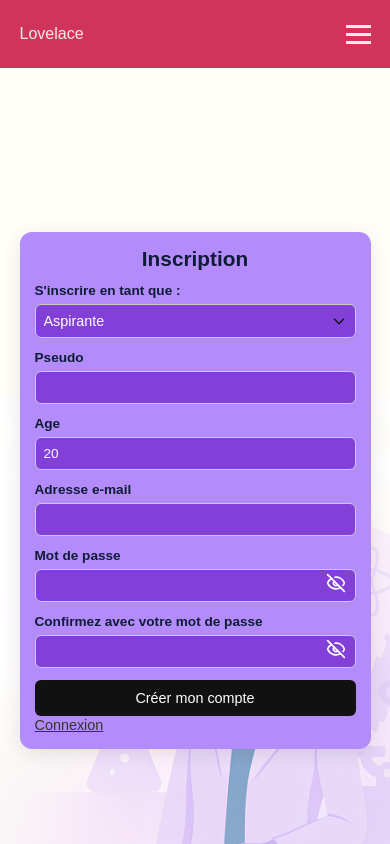
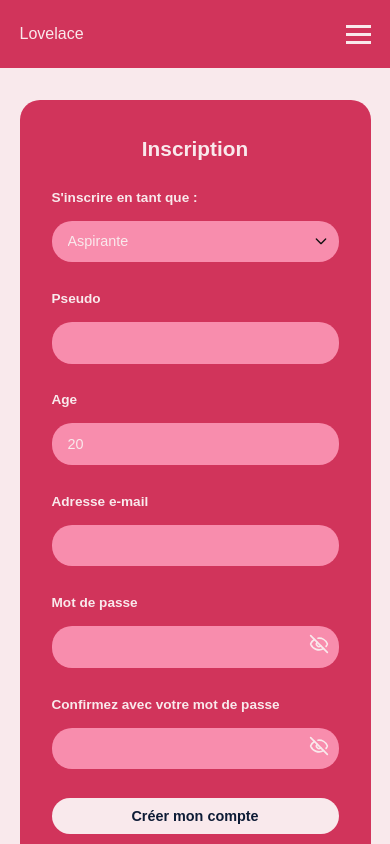
Before and after one commit to Elessiah/Lovelace, a Next.js app: page /register in a window 390 px wide. Shown: the top 844 px of the page. Built offline with nearby package versions, Linux system fonts and the light colour scheme; no server answers.

Commit message:
Unification du CSS sur pages connexion et register

```diff
--- a/src/app/globals.css
+++ b/src/app/globals.css
@@ -7,12 +7,12 @@
 
 }
 
-@media (prefers-color-scheme: dark) {
+/*@media (prefers-color-scheme: dark) {
   :root {
     --background: #0E1C36;
     --foreground: #F9E9EC;
   }
-}
+}*/
 
 html,
 body {
--- a/src/app/login/login.css
+++ b/src/app/login/login.css
@@ -1,20 +1,18 @@
 .div-container {
-    width: 100%;
-    height: 100vh;
-    background-image: url('../../../public/backgroundMobile.webp');
-    background-size: cover;
-    background-position: center;
+    /*background-image: url('../../../public/backgroundMobile.webp');*/
+    /*background-size: cover;*/
+    /*background-position: center;*/
 }
 
 .login-container {
     display: flex;
     justify-content: center;
     align-items: center;
-    height: 100vh;
+    height: 70vh;
 }
 
-@media (min-width: 1024px) {
+/*@media (min-width: 1024px) {
     .div-container {
         background-image: url("../../../public/backgroundHD.webp");
     }
-}
+}*/
--- a/src/app/login/page.tsx
+++ b/src/app/login/page.tsx
@@ -7,7 +7,6 @@ import "./login.css";
 export default function Login() {
   return (
       <div className={"div-container"}>
-        <Header />
         <div className={"login-container"}>
           <LoginMenu endpoint={"/api/login"} />
         </div>
--- a/src/app/register/register.css
+++ b/src/app/register/register.css
@@ -1,20 +1,19 @@
 .div-container {
+    margin-top: 2rem;
     width: 100%;
-    height: 100vh;
-    background-image: url('../../../public/backgroundMobile.webp');
+    /*background-image: url('../../../public/backgroundMobile.webp');
     background-size: cover;
-    background-position: center;
+    background-position: center;*/
 }
 
 .register-container {
     display: flex;
     justify-content: center;
     align-items: center;
-    height: 100vh;
 }
 
-@media (min-width: 1024px) {
+/*@media (min-width: 1024px) {
     .div-container {
         background-image: url("../../../public/backgroundHD.webp");
     }
-}
+}*/
--- a/src/components/Menu.css
+++ b/src/components/Menu.css
@@ -1,32 +1,32 @@
 .container {
-    max-width: 420px;
     width: 90%;
-    background: #b38bfa; /* teinte plus douce que mediumpurple */
-    border-radius: 16px;
+    background: var(--cherry);
+    border-radius: 20px;
     padding: 20px;
     margin: 0 auto;
-    box-shadow: 0 4px 20px rgba(0,0,0,0.1);
 }
 
 .title-menu {
     text-align: center;
     font-size: 1.5rem;
-    margin-bottom: 12px;
+    color: var(--background);
+    margin: 0.3rem 1rem 1rem 1rem;
 }
 
 .input-container {
-    margin: 12px 0;
+    margin: 1.8rem 0;
 }
 
 form label {
     font-weight: 600;
     font-size: 0.95rem;
+    color: var(--background);
 }
 
 .input-font {
     display: block;
     font-size: 0.85rem;
-    margin-bottom: 6px;
+    margin-bottom: 1rem;
 }
 
 .password-wrapper {
@@ -37,13 +37,17 @@ form label {
 
 .input-input {
     width: 100%;
-    padding: 10px 38px 10px 10px; /* espace pour l’icône */
-    border-radius: 6px;
-    border: 1px solid #ccc;
+    padding: 0.8rem 1rem; /* espace pour l’icône */
+    border-radius: 20px;
+    border: none;
     font-size: 0.9rem;
     box-sizing: border-box;
-    background: #8240d8;
-    color: #fff;
+    background: var(--pink);
+    color: var(--background);
+}
+
+.input-input:focus {
+    outline-color: var(--background);
 }
 
 .toggle-password {
@@ -53,7 +57,7 @@ form label {
     border: none;
     cursor: pointer;
     font-size: 1.1rem;
-    color: #fff;
+    color: var(--background);
     padding: 0;
 }
 
@@ -65,17 +69,17 @@ form label {
     display: grid;
     grid-template-columns: 1fr 1fr;
     gap: 12px;
-    margin-bottom: 8px;
+    margin-bottom: 0.5rem;
 }
 
 .select-role {
     width: 100%;
-    padding: 10px;
+    padding: 0.8rem 0.5rem;
     font-size: 0.95rem;
-    border-radius: 6px;
-    border: 1px solid #ccc;
-    background-color: #8240d8;
-    color: #fff;
+    border-radius: 20px;
+    border: none;
+    background-color: var(--pink);
+    color: var(--background);
     appearance: none; /* supprime le style natif */
     -webkit-appearance: none;
     -moz-appearance: none;
@@ -88,23 +92,21 @@ form label {
 }
 
 .select-role:focus {
-    outline: none;
-    border-color: mediumpurple;
-    box-shadow: 0 0 0 2px rgba(147, 112, 219, 0.3);
+    outline-color: var(--background);
 }
 
 /* Option styling (pour cohérence sur Chrome / Firefox) */
 .select-role option {
-    background-color: #fff;
-    color: #111;
+    background-color: var(--background);
+    color: var(--foreground);
 }
 
 /* Responsive : police et padding plus petits sur mobile */
 @media (max-width: 600px) {
     .select-role {
         font-size: 0.9rem;
-        padding: 8px;
-        background-position: right 8px center;
+        padding: 0.8rem 1rem;
+        background-position: right 10px center;
     }
 }
 
@@ -128,34 +130,36 @@ form label {
 }
 
 .submit-button {
-    padding: 10px 14px;
-    border-radius: 6px;
+    padding: 1rem 2rem;
+    margin-bottom: 1rem;
+    border-radius: 20px;
+    font-weight: 700;
     border: none;
     cursor: pointer;
-    background: #111;
-    color: #fff;
+    background: var(--background);
+    color: var(--foreground);
     flex: 1;
     transition: background 0.2s ease, color 0.2s ease;
 }
 
 .submit-button:hover {
-    background: #fff;
-    color: #111;
+    background: var(--pink);
 }
 
 .redirect {
     font-size: 0.9rem;
-    color: #333;
+    color: var(--background);
     text-decoration: underline;
     align-self: center;
+    margin-top: 3rem;
 }
 
 /* ----------- Responsive ----------- */
 @media (max-width: 600px) {
     .container {
-        max-width: 95%;
-        padding: 15px;
-        border-radius: 12px;
+        max-width: 90%;
+        padding: 2rem;
+        border-radius: 20px;
     }
 
     .title-menu {
@@ -164,22 +168,12 @@ form label {
 
     .div-double-password {
         grid-template-columns: 1fr;
-        gap: 8px;
+        gap: 0.5rem;
     }
 
     .submit-button {
         font-size: 0.9rem;
+        margin-bottom: 1.5rem;
         padding: 10px;
     }
-
-    .input-input {
-        font-size: 0.85rem;
-        padding: 8px;
-    }
-
-    .redirect {
-        text-align: center;
-        width: 100%;
-        margin-top: 8px;
-    }
 }
--- a/src/components/Navbar.tsx
+++ b/src/components/Navbar.tsx
@@ -41,7 +41,7 @@ return (
                 ) : (
                         <>
                         <li><Link href="/login" onClick={() => setOpen(false)}>Connexion</Link></li>
-                        <li><Link className='menuCTAButton' href="/signup" onClick={() => setOpen(false)}>Inscription</Link></li>
+                        <li><Link href="/register" onClick={() => setOpen(false)}>Inscription</Link></li>
                         </>
             )}
                 <li><Link href="/logout" onClick={() => setOpen(false)}>Déconnexion</Link></li>
```
